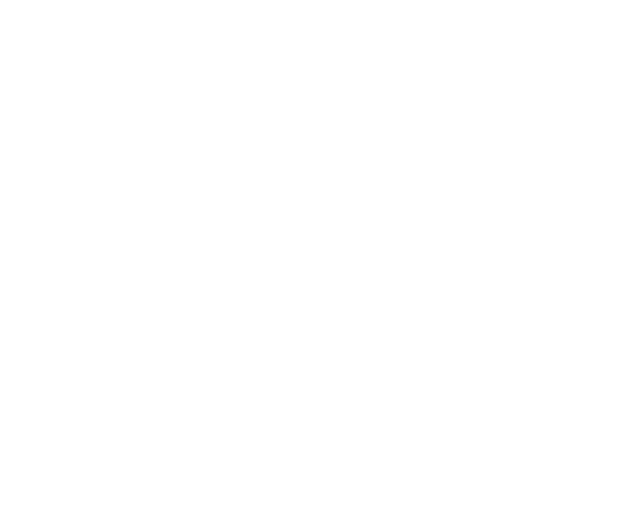
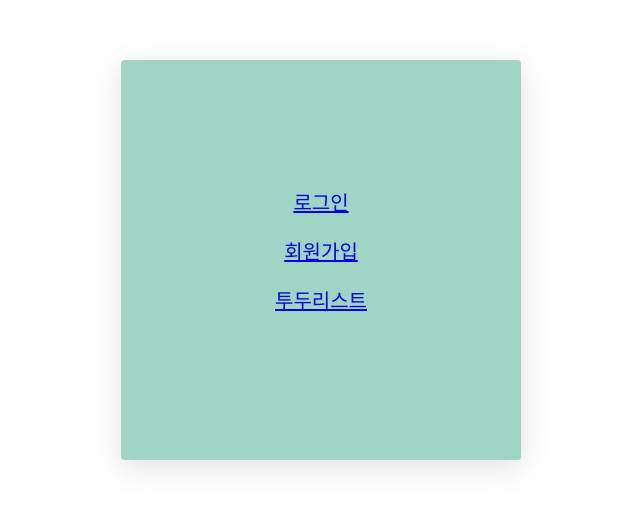
Before and after one commit to seounjin/wanted-pre-onboarding-frontend, a React (Create React App) app: page / in a window 1280 px wide. Before the commit this address had no page. Shown: the part 140-650 px from the top of the page, without its empty margins (319-959 px from the left). Built offline with nearby package versions, Linux system fonts and the light colour scheme.

Commit message:
FEAT : 홈화면 UI 구현

```diff
--- a/src/App.tsx
+++ b/src/App.tsx
@@ -1,4 +1,5 @@
 import { BrowserRouter, Navigate, Outlet, Route, Routes } from "react-router-dom";
+import HomePage from "./pages/HomePage";
 import SigninPage from "./pages/SigninPage";
 import SignupPage from './pages/SignupPage';
 import TodoPage from "./pages/TodoPage";
@@ -8,6 +9,7 @@ function App() {
   return (
     <BrowserRouter>
       <Routes>
+        <Route path="/" element={<HomePage/>} />
         <Route element={<PublicRouter/>}>
           <Route path="/signup" element={<SignupPage/>} />
           <Route path="/signin" element={<SigninPage />} />
--- a/src/Layout/MainLayout/MainLayout.tsx
+++ b/src/Layout/AuthLayout/AuthLayout.tsx
@@ -1,5 +1,5 @@
 import { ReactNode } from "react"
-import { Wrapper } from "./MainLayout.style"
+import { Wrapper } from "./AuthLayout.style"
 
 
 interface MainLayoutProps {
--- /dev/null
+++ b/src/Layout/HomeLayout/HomeLayout.style.ts
@@ -0,0 +1,20 @@
+import styled from "styled-components"
+import { BoxShadow } from "../TodoLayout/TodoLayout.style"
+
+
+export const Wrapper = styled.div`
+    width: 100%;
+    height: 100%;
+    display: flex;
+    justify-content: center;
+    align-items: center;
+`
+
+
+export const HomeBoxShadow = styled(BoxShadow)`
+    width: 400px;
+    height: 400px;
+    display: flex;
+    justify-content: center;
+    align-items: center;
+`
--- /dev/null
+++ b/src/Layout/HomeLayout/HomeLayout.tsx
@@ -0,0 +1,19 @@
+import { ReactNode } from "react";
+import { HomeBoxShadow, Wrapper } from "./HomeLayout.style"
+
+
+interface HomeLayoutProps {
+    children: ReactNode;
+  }
+
+  const HomeLayout = ({ children }: HomeLayoutProps) => {
+    return (
+      <Wrapper>
+        <HomeBoxShadow>
+            {children}
+        </HomeBoxShadow>
+      </Wrapper>
+    )
+}
+
+export default HomeLayout
--- /dev/null
+++ b/src/pages/HomePage.tsx
@@ -0,0 +1,21 @@
+import { Link } from "react-router-dom";
+import { styled } from "styled-components";
+import HomeLayout from "../Layout/HomeLayout/HomeLayout";
+
+const StyledLink = styled(Link)`
+    font-size: 20px;
+    margin-bottom: 20px;
+`;
+
+
+const HomePage = () => {
+  return (
+    <HomeLayout>
+        <StyledLink to='/signin'>로그인</StyledLink>
+        <StyledLink to='/signup'>회원가입</StyledLink>
+        <StyledLink to='/todo'>투두리스트</StyledLink>
+    </HomeLayout>
+  )
+}
+
+export default HomePage;
--- a/src/pages/SigninPage.tsx
+++ b/src/pages/SigninPage.tsx
@@ -3,7 +3,7 @@ import { useNavigate } from "react-router-dom";
 import { singin } from "../api/authFetcher";
 import AuthForm from "../components/AuthForm/AuthForm"
 import useAuthForm from "../hooks/useAuthForm";
-import MainLayout from "../Layout/MainLayout/MainLayout"
+import AuthLayout from "../Layout/AuthLayout/AuthLayout"
 import { setAccessToken } from "../utils/setAccessToken";
 import { validateEmailAndPassword } from "../utils/validateEmailAndPassword";
 
@@ -23,7 +23,7 @@ const SigninPage = () => {
     }
 
     return (
-        <MainLayout>
+        <AuthLayout>
           <AuthForm
             title={'로그인'}
             buttonTestId={'signin-button'}
@@ -32,7 +32,7 @@ const SigninPage = () => {
             onInputChange={handleChange}
             isDisabledButton={validateEmailAndPassword(email, password)}
           />
-        </MainLayout>
+        </AuthLayout>
     );
 }
 
--- a/src/pages/SignupPage.tsx
+++ b/src/pages/SignupPage.tsx
@@ -3,7 +3,7 @@ import { useNavigate } from "react-router-dom";
 import { signup } from "../api/authFetcher";
 import AuthForm from "../components/AuthForm/AuthForm"
 import useAuthForm from "../hooks/useAuthForm";
-import MainLayout from "../Layout/MainLayout/MainLayout"
+import AuthLayout from "../Layout/AuthLayout/AuthLayout"
 import { validateEmailAndPassword } from "../utils/validateEmailAndPassword";
 
 const SignupPage = () => {
@@ -20,7 +20,7 @@ const SignupPage = () => {
     }
 
     return (
-        <MainLayout>
+        <AuthLayout>
           <AuthForm
             title={'회원가입'}
             buttonTestId={'signup-button'}
@@ -29,7 +29,7 @@ const SignupPage = () => {
             onInputChange={handleChange}
             isDisabledButton={validateEmailAndPassword(email, password)}
           />
-        </MainLayout>
+        </AuthLayout>
     );
 }
 
```
Also changed, not shown: src/Layout/AuthLayout/AuthLayout.style.ts (renamed from src/Layout/MainLayout/MainLayout.style.ts).
